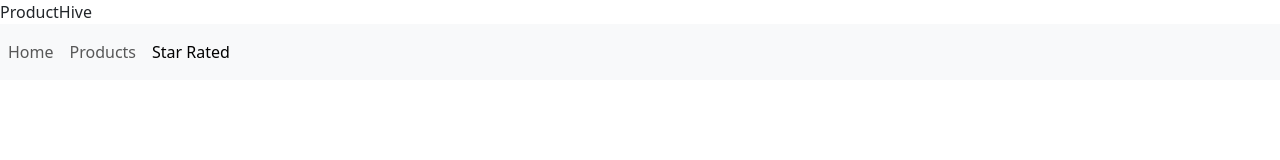
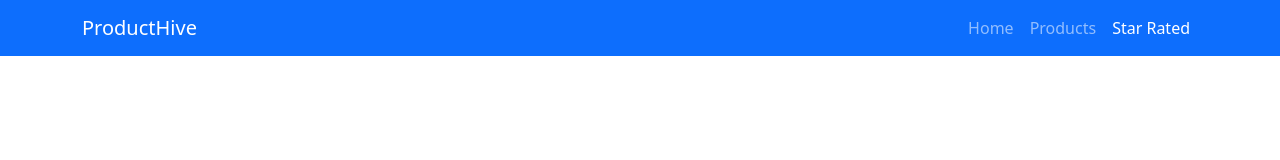
Before and after one commit to AKM7622/ProductHive, a website: page star-rated.html in a window 1280 px wide. Drawn offline with nearby package versions, Linux system fonts and the light colour scheme.

Commit message:
Better navbar

```diff
--- a/star-rated.html
+++ b/star-rated.html
@@ -3,7 +3,7 @@
 
 <head>
   <meta charset="UTF-8">
-  <meta name="viewport" content="width=device-width, initial-scale=1.0">
+  <meta name="viewport" content="width=device-width" initial-scale="1.0">
   <link href="https://cdn.jsdelivr.net/npm/bootstrap@5.3.8/dist/css/bootstrap.min.css" rel="stylesheet"
     integrity="sha384-sRIl4kxILFvY47J16cr9ZwB07vP4J8+LH7qKQnuqkuIAvNWLzeN8tE5YBujZqJLB" crossorigin="anonymous">
   <title>ProductHive | Star Rated</title>
@@ -11,13 +11,15 @@
 
 <body>
   <header>
-    <a href="index.html" class="navbar-brand">ProductHive</a>
-    <nav class="navbar navbar-expand-lg bg-body-tertiary">
-      <ul class="navbar-nav me-auto mb-2 mb-lg-0">
-        <li class="nav-item"><a href="index.html" class="nav-link">Home</a></li>
-        <li class="nav-item"><a href="products.html" class="nav-link">Products</a></li>
-        <li class="nav-item"><a href="star-rated.html" class="nav-link active">Star Rated</a></li>
-      </ul>
+    <nav class="navbar navbar-expand-sm navbar-dark bg-primary fixed-top">
+      <div class="container">
+        <a href="index.html" class="navbar-brand">ProductHive</a>
+        <ul class="navbar-nav">
+          <li class="nav-item"><a href="index.html" class="nav-link">Home</a></li>
+          <li class="nav-item"><a href="products.html" class="nav-link">Products</a></li>
+          <li class="nav-item"><a href="star-rated.html" class="nav-link active">Star Rated</a></li>
+        </ul>
+      </div>
     </nav>
   </header>
 </body>
```
Also changed, not shown: index.html (+9 -7 lines), products.html (+9 -7 lines).
